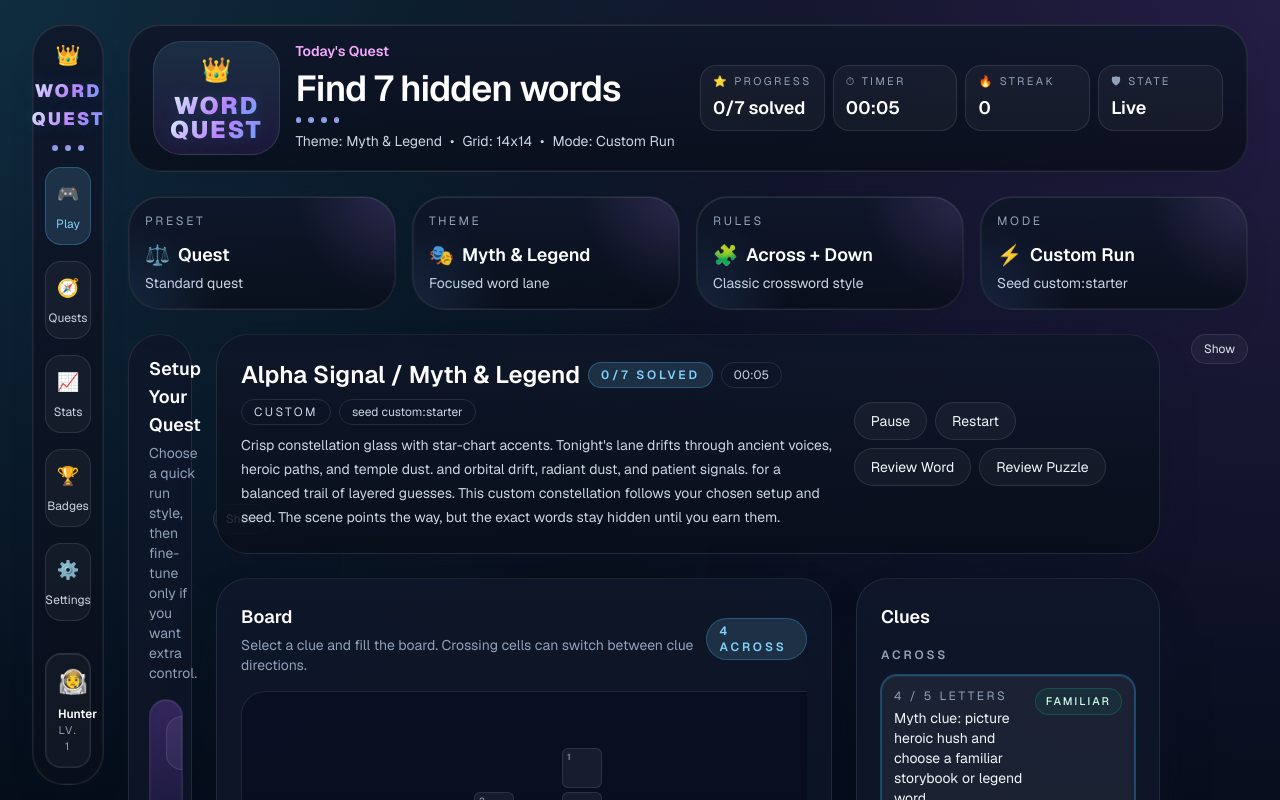
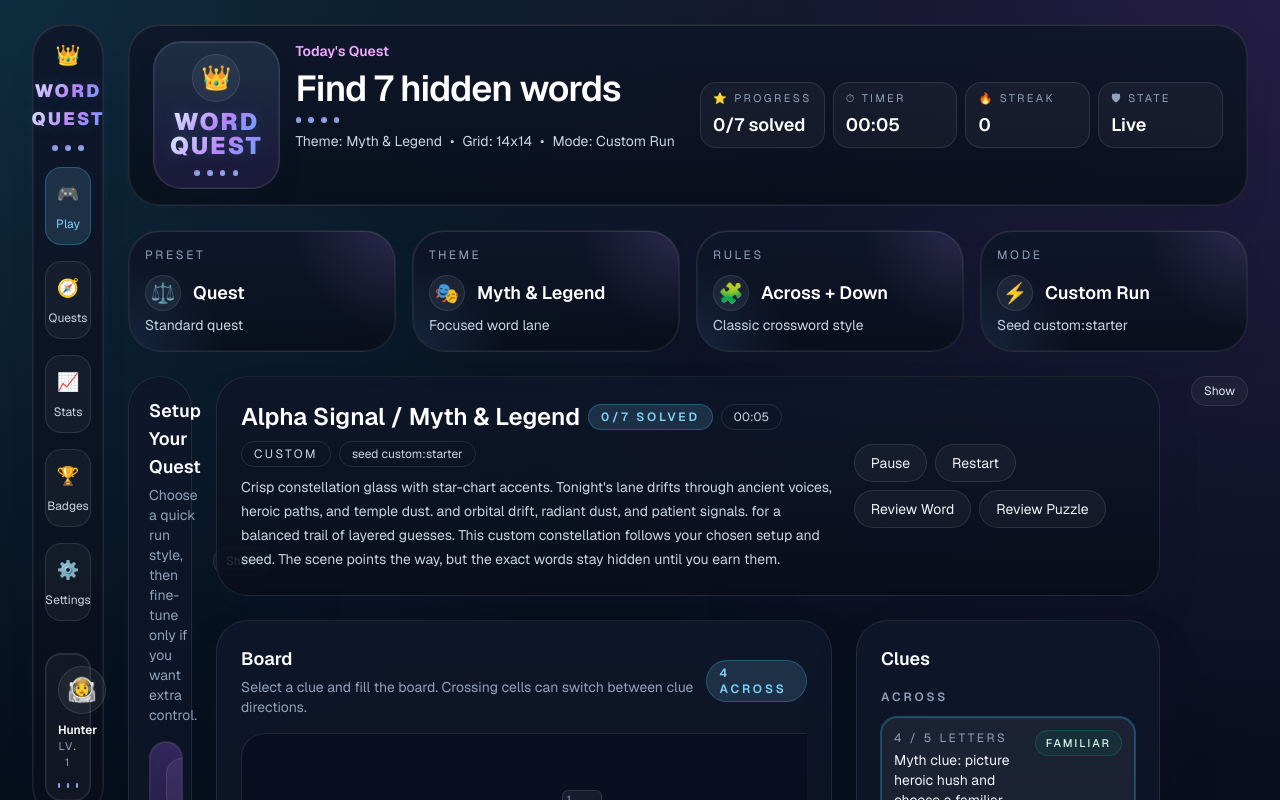
Before and after one commit to dmoliveira/ai-word-puzzle, a Next.js app: page / in a window 1280 px wide. Shown: the top 800 px of the page. Built offline with nearby package versions, Linux system fonts and the light colour scheme.

Commit message:
Refine quest shell emblems

```diff
--- a/app/components/word-puzzle-studio.tsx
+++ b/app/components/word-puzzle-studio.tsx
@@ -1267,9 +1267,10 @@ function getSolvedTrailClass(state: PersistedRunState, cell: PuzzleBoardCell) {
             ))}
 
             <div className="quest-card-frame mt-4 w-full rounded-2xl border border-white/10 bg-white/4 px-3 py-3 text-center">
-              <div className="text-2xl">🧑‍🚀</div>
+              <div className="mx-auto grid size-12 place-items-center rounded-full border border-white/10 bg-white/6 text-2xl">🧑‍🚀</div>
               <div className="mt-2 text-xs font-semibold text-white">Hunter</div>
               <div className="text-[11px] uppercase tracking-[0.18em] text-slate-400">Lv. {Math.max(1, progress.bestStreak + 1)}</div>
+              <div className="quest-spark-row mt-3 justify-center"><span /><span /><span /></div>
             </div>
           </div>
         </aside>
@@ -1278,10 +1279,11 @@ function getSolvedTrailClass(state: PersistedRunState, cell: PuzzleBoardCell) {
         <section className="glass-card quest-card-frame overflow-hidden rounded-[2rem] px-5 py-4 sm:px-6">
           <div className="flex flex-col gap-5 lg:flex-row lg:items-center lg:justify-between">
             <div className="flex items-start gap-4">
-              <div className="hidden rounded-[1.75rem] border border-white/10 bg-[linear-gradient(180deg,rgba(125,211,252,0.12),rgba(168,85,247,0.12))] px-4 py-3 text-center xl:block">
-                <div className="text-2xl">👑</div>
+              <div className="hidden quest-card-frame rounded-[1.75rem] border border-white/10 bg-[linear-gradient(180deg,rgba(125,211,252,0.12),rgba(168,85,247,0.12))] px-4 py-3 text-center xl:block">
+                <div className="mx-auto grid size-12 place-items-center rounded-full border border-white/10 bg-white/6 text-2xl">👑</div>
                 <div className="quest-logo mt-2 text-2xl font-black uppercase tracking-[0.08em] leading-none">Word</div>
                 <div className="quest-logo text-2xl font-black uppercase tracking-[0.08em] leading-none">Quest</div>
+                <div className="quest-spark-row mt-3 justify-center"><span /><span /><span /><span /></div>
               </div>
               <div className="space-y-2">
                 <div className="text-sm font-semibold text-fuchsia-300">Today&apos;s Quest</div>
@@ -1320,22 +1322,22 @@ function getSolvedTrailClass(state: PersistedRunState, cell: PuzzleBoardCell) {
         <section className="grid gap-4 sm:grid-cols-2 xl:grid-cols-4">
           <div className="quest-card-glow quest-card-frame glass-card rounded-[2rem] p-4">
             <div className="text-xs uppercase tracking-[0.22em] text-slate-400">Preset</div>
-            <div className="mt-3 flex items-center gap-2 text-lg font-semibold text-white capitalize"><span className="text-xl">⚖️</span>{options.challenge}</div>
+            <div className="mt-3 flex items-center gap-3 text-lg font-semibold text-white capitalize"><span className="grid size-9 place-items-center rounded-full border border-white/10 bg-white/6 text-xl">⚖️</span>{options.challenge}</div>
             <div className="mt-1 text-sm text-slate-300">{options.learningMode ? "Learning-friendly" : "Standard quest"}</div>
           </div>
           <div className="quest-card-glow quest-card-frame glass-card rounded-[2rem] p-4">
             <div className="text-xs uppercase tracking-[0.22em] text-slate-400">Theme</div>
-            <div className="mt-3 flex items-center gap-2 text-lg font-semibold text-white"><span className="text-xl">🎭</span>{state.run.words[0]?.topicLabel ?? "Mixed"}</div>
+            <div className="mt-3 flex items-center gap-3 text-lg font-semibold text-white"><span className="grid size-9 place-items-center rounded-full border border-white/10 bg-white/6 text-xl">🎭</span>{state.run.words[0]?.topicLabel ?? "Mixed"}</div>
             <div className="mt-1 text-sm text-slate-300">Focused word lane</div>
           </div>
           <div className="quest-card-glow quest-card-frame glass-card rounded-[2rem] p-4">
             <div className="text-xs uppercase tracking-[0.22em] text-slate-400">Rules</div>
-            <div className="mt-3 flex items-center gap-2 text-lg font-semibold text-white"><span className="text-xl">🧩</span>Across + Down</div>
+            <div className="mt-3 flex items-center gap-3 text-lg font-semibold text-white"><span className="grid size-9 place-items-center rounded-full border border-white/10 bg-white/6 text-xl">🧩</span>Across + Down</div>
             <div className="mt-1 text-sm text-slate-300">Classic crossword style</div>
           </div>
           <div className="quest-card-glow quest-card-frame glass-card rounded-[2rem] p-4">
             <div className="text-xs uppercase tracking-[0.22em] text-slate-400">Mode</div>
-            <div className="mt-3 flex items-center gap-2 text-lg font-semibold text-white"><span className="text-xl">⚡</span>{options.mode === "daily" ? "Daily Spark" : "Custom Run"}</div>
+            <div className="mt-3 flex items-center gap-3 text-lg font-semibold text-white"><span className="grid size-9 place-items-center rounded-full border border-white/10 bg-white/6 text-xl">⚡</span>{options.mode === "daily" ? "Daily Spark" : "Custom Run"}</div>
             <div className="mt-1 text-sm text-slate-300">Seed {state.run.seed.replace(/^daily:/, "")}</div>
           </div>
         </section>
```
